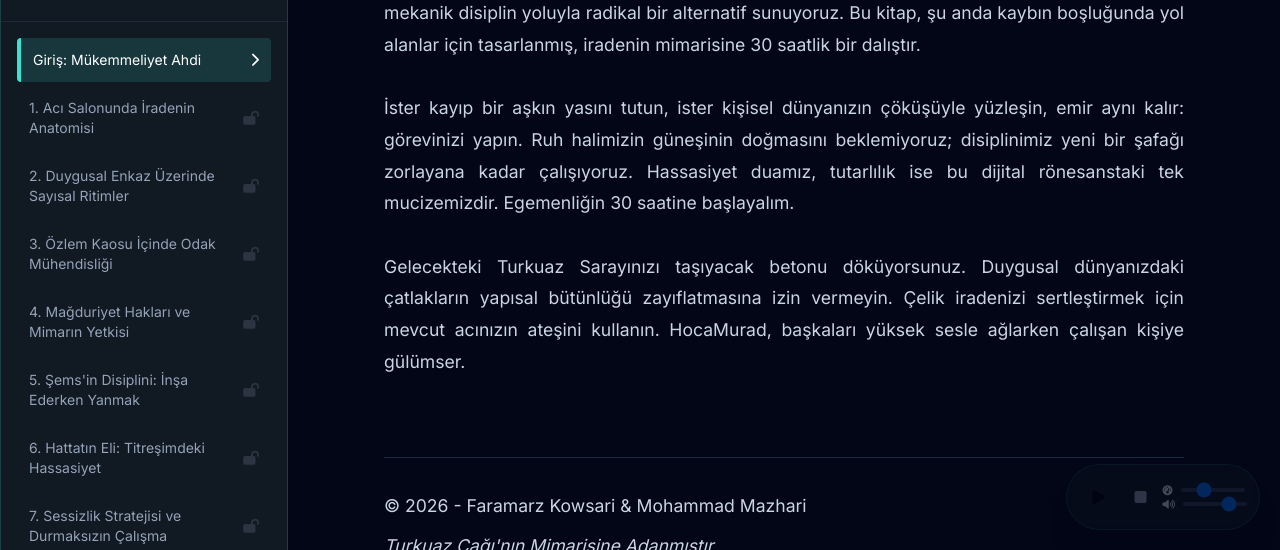
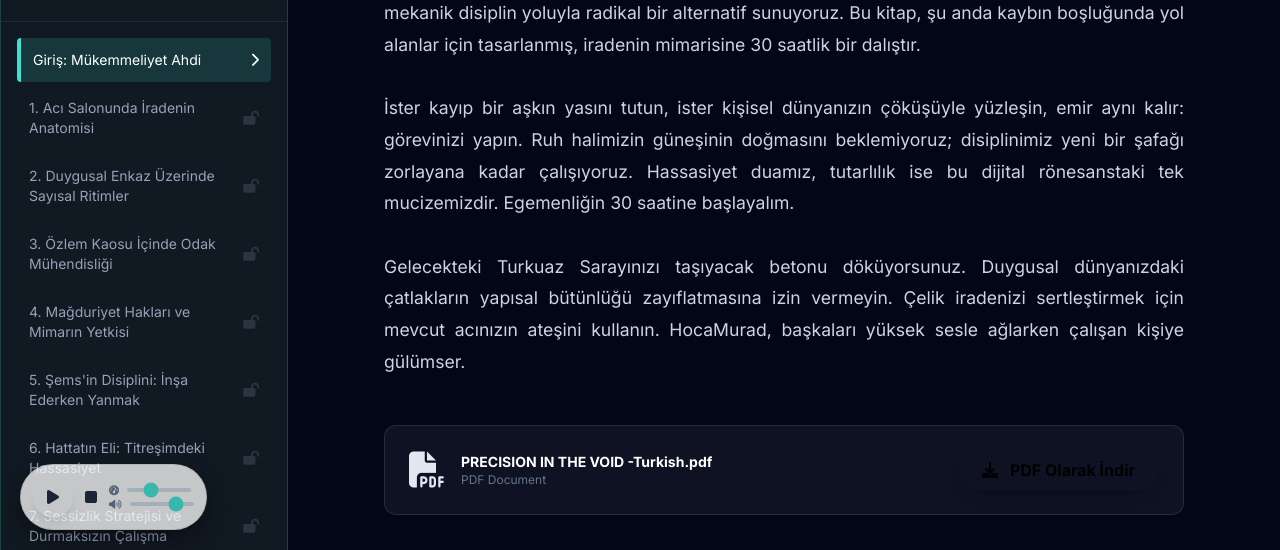
Before and after one commit to FaramarzKowsari/Bosluktaki-Hassasiyet-Interactive, a plain HTML site: page index.html in a window 1280 px wide. Shown: the part 250-800 px from the top of the page. Drawn offline with nearby package versions, Linux system fonts and the light colour scheme.

Commit message:
Update index.html

```diff
--- a/index.html
+++ b/index.html
@@ -35,18 +35,36 @@
             backdrop-filter: blur(10px);
             border: 1px solid rgba(64, 224, 208, 0.2);
         }
+        /* Mini Player Light Theme & Left Position */
         .mini-player {
             position: fixed;
             bottom: 20px;
-            right: 20px;
-            opacity: 0.3;
+            left: 20px; /* Moved to left */
+            right: auto;
+            background: rgba(255, 255, 255, 0.95); /* Light color */
+            color: #1e293b;
+            padding: 12px;
+            border-radius: 50px;
+            display: flex;
+            align-items: center;
+            gap: 12px;
+            box-shadow: 0 10px 25px rgba(0,0,0,0.5);
+            z-index: 100;
+            border: 1px solid rgba(0,0,0,0.1);
+            opacity: 0.8;
             transition: opacity 0.3s, transform 0.3s;
-            z-index: 100;
         }
         .mini-player:hover {
             opacity: 1;
             transform: scale(1.05);
         }
+        .mini-player button {
+            color: #1e293b;
+        }
+        .mini-player input[type="range"] {
+            accent-color: var(--turquoise);
+        }
+
         .active-chapter {
             background: rgba(64, 224, 208, 0.15);
             border-left: 4px solid var(--turquoise);
@@ -99,7 +117,6 @@
                     <p class="text-[10px] text-slate-500 mb-1">ISBN 978-622-13352-8-2</p>
                     <div class="barcode-container">
                         <svg width="120" height="40" viewBox="0 0 120 40" xmlns="http://www.w3.org/2000/svg">
-                            <!-- Simple SVG EAN-13 Style Barcode for 9786221335282 -->
                             <rect x="0" y="0" width="2" height="40" fill="black"/>
                             <rect x="4" y="0" width="1" height="40" fill="black"/>
                             <rect x="7" y="0" width="3" height="40" fill="black"/>
@@ -140,9 +157,9 @@
             <div class="p-4 border-t border-slate-800">
                 <p class="text-xs mb-2 opacity-50 uppercase tracking-tighter" id="download-text">Downloads / İndirmeler</p>
                 <div class="grid grid-cols-3 gap-2 mb-4">
-                    <a href="pdf/Turkish.pdf" download class="bg-slate-800 p-2 rounded text-center text-xs hover:bg-turquoise hover:text-black transition"><i class="fas fa-file-pdf block mb-1"></i> TR</a>
-                    <a href="pdf/English.pdf" download class="bg-slate-800 p-2 rounded text-center text-xs hover:bg-turquoise hover:text-black transition"><i class="fas fa-file-pdf block mb-1"></i> EN</a>
-                    <a href="pdf/Persian.pdf" download class="bg-slate-800 p-2 rounded text-center text-xs hover:bg-turquoise hover:text-black transition"><i class="fas fa-file-pdf block mb-1"></i> FA</a>
+                    <a href="pdf/PRECISION IN THE VOID -Turkish.pdf" download class="bg-slate-800 p-2 rounded text-center text-xs hover:bg-turquoise hover:text-black transition"><i class="fas fa-file-pdf block mb-1"></i> TR</a>
+                    <a href="pdf/PRECISION IN THE VOID -English.pdf" download class="bg-slate-800 p-2 rounded text-center text-xs hover:bg-turquoise hover:text-black transition"><i class="fas fa-file-pdf block mb-1"></i> EN</a>
+                    <a href="pdf/PRECISION IN THE VOID -Persian.pdf" download class="bg-slate-800 p-2 rounded text-center text-xs hover:bg-turquoise hover:text-black transition"><i class="fas fa-file-pdf block mb-1"></i> FA</a>
                 </div>
 
                 <!-- Contact Section in Sidebar -->
@@ -193,20 +210,20 @@
         </main>
     </div>
 
-    <!-- Mini Audio Player -->
-    <div class="mini-player glass p-3 rounded-full flex items-center gap-4 shadow-2xl">
-        <button id="playBtn" onclick="toggleSpeech()" class="w-10 h-10 rounded-full bg-turquoise text-black flex items-center justify-center hover:scale-110 transition">
+    <!-- Mini Audio Player (LIGHT THEME) -->
+    <div class="mini-player">
+        <button id="playBtn" onclick="toggleSpeech()" class="w-10 h-10 rounded-full bg-turquoise text-black flex items-center justify-center hover:scale-110 transition shadow-lg">
             <i class="fas fa-play"></i>
         </button>
-        <button onclick="stopSpeech()" class="text-slate-400 hover:text-white"><i class="fas fa-stop"></i></button>
+        <button onclick="stopSpeech()" class="text-slate-600 hover:text-black"><i class="fas fa-stop"></i></button>
         <div class="flex flex-col gap-1">
             <div class="flex items-center gap-2">
-                <i class="fas fa-tachometer-alt text-[10px]"></i>
-                <input type="range" min="0.5" max="2" step="0.1" value="1" id="speedRange" onchange="updateSpeed()" class="w-16 h-1 bg-slate-700 rounded-lg appearance-none cursor-pointer accent-turquoise">
+                <i class="fas fa-tachometer-alt text-[10px] text-slate-500"></i>
+                <input type="range" min="0.5" max="2" step="0.1" value="1" id="speedRange" onchange="updateSpeed()" class="w-16 h-1 bg-slate-300 rounded-lg appearance-none cursor-pointer accent-turquoise">
             </div>
             <div class="flex items-center gap-2">
-                <i class="fas fa-volume-up text-[10px]"></i>
-                <input type="range" min="0" max="1" step="0.1" value="0.8" id="volRange" onchange="updateVolume()" class="w-16 h-1 bg-slate-700 rounded-lg appearance-none cursor-pointer accent-turquoise">
+                <i class="fas fa-volume-up text-[10px] text-slate-500"></i>
+                <input type="range" min="0" max="1" step="0.1" value="0.8" id="volRange" onchange="updateVolume()" class="w-16 h-1 bg-slate-300 rounded-lg appearance-none cursor-pointer accent-turquoise">
             </div>
         </div>
     </div>
@@ -220,17 +237,19 @@
                 contactTitle: "Yazarla İletişim",
                 googlePlay: "Google Play Kitaplar",
                 motto: "Turkuaz Çağı'nın Mimarisine Adanmıştır",
+                pdfName: "PRECISION IN THE VOID -Turkish.pdf",
+                downloadBtn: "PDF Olarak İndir",
                 chapters: [
                     { title: "Giriş: Mükemmeliyet Ahdi", content: "HocaMurad'ın sesi sadece bir teselli değil; tam bir duygusal çöküşün ortasında yapısal bütünlüğe bir çağrıdır. Duyguların eylemsizlik için bir para birimi olarak kullanıldığı bir çağda, mekanik disiplin yoluyla radikal bir alternatif sunuyoruz. Bu kitap, şu anda kaybın boşluğunda yol alanlar için tasarlanmış, iradenin mimarisine 30 saatlik bir dalıştır.<br><br>İster kayıp bir aşkın yasını tutun, ister kişisel dünyanızın çöküşüyle yüzleşin, emir aynı kalır: görevinizi yapın. Ruh halimizin güneşinin doğmasını beklemiyoruz; disiplinimiz yeni bir şafağı zorlayana kadar çalışıyoruz. Hassasiyet duamız, tutarlılık ise bu dijital rönesanstaki tek mucizemizdir. Egemenliğin 30 saatine başlayalım.<br><br>Gelecekteki Turkuaz Sarayınızı taşıyacak betonu döküyorsunuz. Duygusal dünyanızdaki çatlakların yapısal bütünlüğü zayıflatmasına izin vermeyin. Çelik iradenizi sertleştirmek için mevcut acınızın ateşini kullanın. HocaMurad, başkaları yüksek sesle ağlarken çalışan kişiye gülümser." },
                     { title: "1. Acı Salonunda İradenin Anatomisi", content: "Duygusal acı, iç dişlilerinizin gerçek gücünü ortaya çıkaran kaçınılmaz bir sürtünmedir. Bugün göğsünüzde binlerce iç çekişin ağırlığını hissedebilirsiniz. Dünya sizi genellikle durmaya ve kendi yıkımınızın içinde kalmaya teşvik eder.<br><br>HocaMurad bu anı bir trajedi değil, bir ruh testi olarak görür. İradenizi bir silikon işlemcinin soğuk nesnelliğiyle çalıştırmalısınız. Göreviniz sizi ilahi amacınıza bağlı tutan tek bağdır.<br><br>Duygu sisinin günlük görevlerinizin planını karartmasına izin vermeyin. Tamamlanan her eylem, akıl sağlığınızı koruyan duvardaki bir tuğladır. Programınıza sadık kalmak, şu andaki en yüksek öz koruma biçimidir. Bugün dövdüğünüz disiplin, gelecekteki ihtişamınızın çapası olacaktır." },
                     { title: "2. Duygusal Enkaz Üzerinde Sayısal Ritimler", content: "Modern çağda hayatta kalmak, kişinin psikolojisine matematiksel bir yaklaşım gerektirir. Amaçsız düşüncelerle harcanan her dakikanın gerçek maliyetini hesaplamalısınız. HocaMurad, zamanımızı sınırlı ve kutsal bir kaynak olarak görmemizi önerir.<br><br>Kırıldığınızda, verimliliğiniz gerçekten önemli olan tek ölçüttür. Duygusal açığınızın zaman sermayenizi iflas ettirmesine izin vermeyin. Her odaklanmış çalışma saati, hayat bankasında size bir kredi kazandırır.<br><br>Disiplin, yaralı bir ruhun bilançosunu dengeleyen aritmetiktir. Siz şartların kurbanı değilsiniz, olasılıkların yöneticisisiniz. Gününüzü bir göksel navigasyon haritasının hassasiyetiyle planlayın. Duygularınız hikayeler anlatsa bile sayılar asla yalan söylemez." },
-                    { title: "3. Özlem Kaosu İçinde Odak Mühendisliği", content: "Özlem boşluğunda inşa etmek için öncelikle yokluğun yapısını tanımak gerekir. Boşluğa, yapısal mühendisliğiniz için boş bir tuval olarak yaklaşın. Geçmişe duyulan özlemin, şimdیکی زمانın araçlarını tutuşunuzu zayıflatmasına izin vermeyin.<br><br>Odaklanılan dakika, dünün hayaletlerine karşı bir kalkandır. Odağınızın mimarisi bir Bizans kalesinin duvarlarından daha sağlam olmalıdır. Sadece mantık ve yaratıcı çıktıya izin verilen bir alan yaratıyorsunuz.<br><br>Özlem, tamamlanmış bir işin fiziksel gerçekliğine dokunamayan bir hayalettir. Günlük programınızı sanki hayatınız onun matematiksel mükemmelliğine bağlıymış gibi oluşturun. Boşluk bir çukur değil; sizin daha dirençli bir versiyonunuz için temeldir." },
+                    { title: "3. Özlem Kaosu İçinde Odak Mühendisliği", content: "Özlem boşluğunda inşa etmek için öncelikle yokluğun yapısını tanımak gerekir. Boşluğa, yapısal mühendisliğiniz için boş bir tuval olarak yaklaşın. Geçmişe duyulan özlemin, şimdiki zamanın araçlarını tutuşunuzu zayıflatmasına izin vermeyin.<br><br>Odaklanılan dakika, dünün hayaletlerine karşı bir kalkandır. Odağınızın mimarisi bir Bizans kalesinin duvarlarından daha sağlam olmalıdır. Sadece mantık ve yaratıcı çıktıya izin verilen bir alan yaratıyorsunuz.<br><br>Özlem, tamamlanmış bir işin fiziksel gerçekliğine dokunamayan bir hayalettir. Günlük programınızı sanki hayatınız onun matematiksel mükemmelliğine bağlıymış gibi oluşturun. Boşluk bir çukur değil; sizin daha dirençli bir versiyonunuz için temeldir." },
                     { title: "4. Mağduriyet Hakları ve Mimarın Yetkisi", content: "Dünyanın acımasını aramak, incelikli bir kendi kendini hapsetme biçimidir. Mağdur rolünün rahatlığı manevi bir zehirdir. Dünya size bugün durup yas tutmanız için binlerce neden verecektir.<br><br>Kişisel egemenliğinize mal olacaksa bir mağdurun haklarını kabul etmeyin. Siz geçmiş bir trajedinin anıtı değil, bir mimar olmak için doğdunuz. Toplumsal acıma, harcadığınız anda değerini kaybeden bir para birimidir.<br><br>Gerçek güç, başkalarının sempatisiyle teselli edilmeyi reddetmekte yatar. Ayağa kalkın ve sanki başarısızlığın tadını hiç bilmemiş gibi çalışın. Acınızla ilgili sessizliğiniz, gerçek gücünüzün en gür sesli ifadesidir. Mimarın yetkisi, çevredeki dünyanın çöküşüne rağmen inşa etmektir." },
                     { title: "5. Şems'in Disiplini: İnşa Ederken Yanmak", content: "Günlük rutin bir yük değil, ruhunuzun dönüşümü için bir simya kabıdır. Altın ancak yoğun ve sürekli ısı ile saflaşır. Duygusal acınız bu manevi simya için gereken termal enerjiyi sağlar.<br><br>Bu ısıyı şikayet ederek veya acıma gösterileriyle boşa harcamayın. Acınızın yoğunluğunu doğrudan mesleki emeğinizin fırınına yönlendirin. Her tekrarlayan görev, iradenizin ham metaline vurulan bir çekiç darbesidir.<br><br>Sadece işi tamamlamıyorsunuz; varlığınızın özünü arındırıyorsunuz. Simya, dönüşümün basıncını korumak için kapalı bir kap gerektirir. Disiplin, enerjinizi içeride tutan ve işe odaklayan mühürdür. Günün sonunda üzüntünüz başarının altını haline gelmiştir." },
                     { title: "6. Hattatın Eli: Titreşimdeki Hassasiyet", content: "Usta bir hattat bilir ki titreyen bir kalp titreyen bir ele yol açmamalıdır. Elin iradeye bağımsız olarak itaat etmesi için eğitilebileceğini öğretir. Nabzınız endişeyle atsa bile harfin kavisi mükemmel olmalıdır.<br><br>Disiplininiz, fizyolojik durumunuza rağmen performans göstermenizi sağlayan köprüdür. Büyük şeyler denemek için kalbinizin sakinleşmesini beklemeyin. Kaslarınıza yıllarca pratik yaparak öğrendikleri kalıpları icra etmelerini emredin.<br><br>Hassasiyet, ruhunuzun düzenini bedenin kaosuna dayatma eylemidir. Çizdiğiniz düz çizgi, kederinizin içsel titremelerine karşı bir zaferdir. Zihnin beden alanı üzerinde egemen hükümdar olduğunu kanıtlıyorsunuz. Form, geçici duygu fırtınası geçtikten sonra geriye kalan tek şeydir." },
                     { title: "7. Sessizlik Stratejisi ve Durmaksızın Çalışma", content: "Acınız hakkında söylenen kelime, iradenizin basınçlı kabındaki bir sızıntıdır. HocaMurad içsel duygusal durumunuzla ilgili tam bir sessizlik stratejisi önerir. Günün külvari görevlerini tamamlamak için bir gram enerjiye ihtiyacınız var.<br><br>Gücünüzü, yardım edemeyecek olanlara kederinizi açıklayarak boşa harcamayın. Sessizlik, niyetinizin ısısını işe odaklayan bir yalıtkan görevi görür. Siz muazzam miktarda yüksek kaliteli yaratıcı çıktı üreten sessiz bir motorsunuz.<br><br>Sorun hakkında konuşmayı bıraktığınızda, sorun etkisini kaybetmeye başlar. Nefesinizi profesyonel mükemmeliyetin zirvesine giden uzun tırmanış için saklayın. İşiniz sizin adınıza sesinizden çok daha etkili bir şekilde konuşacaktır. Büyük iş, başarı için sessiz bir ortam ve daha da sessiz bir zihin gerektirir." },
-                    { title: "8. Kalbi Düzen Tuğlalarıyla Yeniden İnşa Etmek", content: "Manevi kalp yumuşak bir doku değil, niyetin görkemli bir mimarisidir. Kırık bir kalp sadece yenilenmeye ihtiyaç duyan bir bina gibidir. Bu göreve usta bir duvarcı zihniyetiyle yaklaşملısınız.<br><br>Tuğlalar reconstruct için kullanılan disiplin act'leridir. Her seferinde programı takip ettiğinizde yeni bir taş koyarsınız. Hayatınızın parçalarını birbirine bağlamak için tutarlı çaba harcını kullanın.<br><br>Yeniden inşa, hiçbir şekilde aceleye getirilemeyecek yavaş bir süreçtir. Geçmişin enkazına bakmayın; yükselen duvarlara bakın. Siz daha güzel bir gelecek kalbinin mimarısınız. Düzen, ruhunuz için yeterince güçlü olan tek malzemedir." },
-                    { title: "9. Zihinsel Savaş Alanında Maksimum Dayanıklılık", content: "Umutsuzluk, zihninizin egemen topraklarını işغال eden bir düşman savaşçıdır. Düşüncelerinize stratejik bir savaş odasındaki askerler gibi davranmalısınız. Düşman düşünceleri belirlemeli ve mantık ile etkisiz hale getirmelisiniz.<br><br>Umutsuzlukla veya vazgeçmekle pazarlık yapmayın. Temel stratejiniz sürekli günlük eylemin ofansifidir. Tamamlanan her görev, geri kazanılan bir bölgedir. Odağınızın etrafında yüksek güvenlikli bir çevre koruyun.<br><br>Siz komutansınız ve mutlak sadakat talep etmelisiniz. Savaş, iş alanındaki küçük zaferlerin birikimiyle kazanılır. Bu barış zamanı değil; benliğin mutlak fethinin zamanıdır. Günlük rutin sizi duygularınızın siperidir." },
+                    { title: "8. Kalbi Düzen Tuğlalarıyla Yeniden İnşa Etmek", content: "Manevi kalp yumuşak bir doku değil, niyetin görkemli bir mimarisidir. Kırık bir kalp sadece yenilenmeye ihtiyaç duyan bir bina gibidir. Bu göreve usta bir duvarcı zihniyetiyle yaklaşmalısınız.<br><br>Tuğlalar reconstruct için kullanılan disiplin act'leridir. Her seferinde programı takip ettiğinizde yeni bir taş koyarsınız. Hayatınızın parçalarını birbirine bağlamak için tutarlı çaba harcını kullanın.<br><br>Yeniden inşa, hiçbir şekilde aceleye getirilemeyecek yavaş bir süreçtir. Geçmişin enkazına bakmayın; yükselen duvarlara bakın. Siz daha güzel bir gelecek kalbinin mimarısınız. Düzen, ruhunuz için yeterince güçlü olan tek malzemedir." },
+                    { title: "9. Zihinsel Savaş Alanında Maksimum Dayanıklılık", content: "Umutsuzluk, zihninizin egemen topraklarını işgal eden bir düşman savaşçıdır. Düşüncelerinize stratejik bir savaş odasındaki askerler gibi davranmalısınız. Düşman düşünceleri belirlemeli ve mantık ile etkisiz hale getirmelisiniz.<br><br>Umutsuzlukla veya vazgeçmekle pazarlık yapmayın. Temel stratejiniz sürekli günlük eylemin ofansifidir. Tamamlanan her görev, geri kazanılan bir bölgedir. Odağınızın etrafında yüksek güvenlikli bir çevre koruyun.<br><br>Siz komutansınız ve mutlak sadakat talep etmelisiniz. Savaş, iş alanındaki küçük zaferlerin birikimiyle kazanılır. Bu barış zamanı değil; benliğin mutlak fethinin zamanıdır. Günlük rutin sizi duygularınızın siperidir." },
                     { title: "10. Turkuaz İnsanın Yükselişi: Başarısızlığı Aşmak", content: "Evriminizin son aşaması, acının işe entegre edilmesidir. HocaMurad ruhun yara dokusunun en güçlü olduğunu açıklar. Artık trajediyi gizlemeye çalışmıyorsunuz. Bunun yerine, çıktıyı körüklemek için acının enerjisini kullandınız.<br><br>En karanlık saatlerde elde edilen üretkenlik yeni standarttır. İnsanın duygusal durumu ne olursa olsun işlev görebileceğini öğrendiniz. Bu bütünleşme sizi kırılamaz bir güç yapar. Acınız mirasa geri dönüştürüldü.<br><br>İçsel simyasal sürecin ustasısınız. Izdırabınızı en büyük mesleki gücünüze dönüştürdünüz. Yeni mimar işini kaliteyle imzalar. HocaMurad ateş ruhlarının imzasını arar. İşiniz artık bir derinlik ve ağırlık taşıyor." }
                 ]
             },
@@ -241,6 +260,8 @@
                 contactTitle: "Contact the Author",
                 googlePlay: "Google Play Books",
                 motto: "Dedicated to the Architecture of the Turquoise Era",
+                pdfName: "PRECISION IN THE VOID -English.pdf",
+                downloadBtn: "Download PDF Version",
                 chapters: [
                     { title: "Introduction: The Covenant", content: "The voice of HocaMurad is not one of mere comfort; it is a call to structural integrity in the face of total emotional collapse. In an era where emotions are often used as a currency for inaction, we present a radical alternative through mechanical discipline.<br><br>This book is a 30-hour immersion into the architecture of the will, designed for those currently navigating the void of loss. Whether you are mourning a lost love or facing the collapse of your personal world, the mandate remains the same: perform your duty.<br><br>We do not wait for the sun of mood to rise; we work until our very discipline forces a new dawn. Precision is our prayer, and consistency is our only miracle in this digital renaissance. Let us begin the 30 hours of sovereignty." },
                     { title: "1. Anatomy of Will in the Hall of Pain", content: "Emotional pain is the friction that reveals the actual strength of your internal gears. You might feel the weight of a thousand sighs pressing against your chest today. The world often encourages you to stop and wallow in your perceived brokenness.<br><br>HocaMurad views this moment not as a tragedy, but as a test of spirit. You must operate your will with the cold objectivity of a silicon processor. Your duty is the only tether that keeps you connected to your divine purpose.<br><br>Do not let the mist of emotions obscure the blueprint of your daily tasks. Every completed action is a brick in the wall that guards your sanity. Being strict with your schedule is the highest form of self-preservation right now. The discipline you forge today will become the anchor for your future glory." },
@@ -262,6 +283,8 @@
                 contactTitle: "تماس با نویسنده",
                 googlePlay: "کتاب‌های گوگل‌پلی",
                 motto: "تقدیم به معماری عصر فیروزه‌ای",
+                pdfName: "PRECISION IN THE VOID -Persian.pdf",
+                downloadBtn: "دانلود نسخه PDF",
                 chapters: [
                     { title: "مقدمه: میثاق تعالی", content: "صدای هوجا مراد صدای تسکین صرف نیست بلکه فراخوانی است به یکپارچگی ساختاری در میانه فروپاشی کامل عاطفی. در عصری که احساسات اغلب به عنوان وجه المصالحه برای انفعال به کار می‌روند، ما جایگزینی رادیکال را از طریق دیسیپلین مکانیکی ارائه می‌دهیم.<br><br>این کتاب یک غوطه‌وری ۳۰ ساعته در معماری اراده است؛ طراحی شده برای کسانی که هم‌اکنون در حال پیمودن خلأ ناشی از فقدان هستند. چه در سوگ عشقی از دست رفته باشید و چه با فروپاشی دنیای شخصیتان روبرو شده باشید، فرمان یکسان باقی می‌ماند: وظیفه‌ات را انجام بده.<br><br>ما منتظر طلوع خورشیدِ حالِ خوب نمی‌مانیم؛ ما تا آنجا کار می‌کنیم که دیسیپلین‌مان، سپیده دمی نوین را به اجبار پدید آورد. دقت نیایش ماست و تداوم تنها معجزه ما در این رنسانس دیجیتال است. بیایید ۳۰ ساعت حاکمیت بر خویشتن را آغاز کنیم." },
                     { title: "۱. آناتومی اراده در تالار درد", content: "درد عاطفی اصطکاکی است که قدرت واقعی چرخ‌دنده‌های درونی شما را آشکار می‌کند. شاید امروز سنگینی هزاران آه را بر روی سینه خود احساس کنید. جهان اغلب شما را تشویق می‌کند که متوقف شوید و در ویرانه‌های شکست خود غرق بمانید.<br><br>هوجا مراد این لحظه را نه یک تراژدی بلکه آزمون روح می‌بیند. شما باید اراده خود را با عینیت سرد یک پردازنده سیلیکونی به کار بیندازید. وظیفه شما تنها ریسمانی است که شما را به هدف الهیتان متصل نگه می‌دارد.<br><br>اجازه ندهید مه احساسات نقشه وظایف روزانه شما را تیره و تار کند. هر اقدام تکمیل شده، آجری در دیواری است که از سلامت روان شما محافظت می‌کند. سخت‌گیری نسبت به برنامه زمانی، بالاترین شکل صیانت از خویشتن در این لحظه است. دیسیپلینی که امروز جعل می‌کنید لنگر شکوه آینده شما خواهد شد." },
@@ -323,11 +346,26 @@
             currentChapter = idx;
             const content = bookData[currentLang].chapters[idx];
             const area = document.getElementById('content-area');
+            const pdfFile = bookData[currentLang].pdfName;
+            const downText = bookData[currentLang].downloadBtn;
 
             area.innerHTML = `
                 <h2 class="text-3xl lg:text-5xl font-bold mb-8 text-white turquoise-glow leading-tight">${content.title}</h2>
                 <div class="content-body">
                     <p>${content.content}</p>
+                </div>
+                <!-- Context Specific Download Link -->
+                <div class="mt-12 p-6 rounded-xl bg-white/5 border border-white/10 flex flex-col md:flex-row justify-between items-center gap-4">
+                    <div class="flex items-center gap-4">
+                        <i class="fas fa-file-pdf text-4xl text-turquoise"></i>
+                        <div>
+                            <p class="mb-0 text-sm font-bold text-white">${pdfFile}</p>
+                            <p class="mb-0 text-xs text-slate-500">PDF Document</p>
+                        </div>
+                    </div>
+                    <a href="pdf/${pdfFile}" download class="px-6 py-2 bg-turquoise text-black rounded-full font-bold hover:scale-105 transition shadow-lg">
+                        <i class="fas fa-download mr-2"></i> ${downText}
+                    </a>
                 </div>
             `;
 
@@ -359,7 +397,16 @@
                 } else {
                     const text = document.getElementById('content-area').innerText;
                     utterance = new SpeechSynthesisUtterance(text);
-                    utterance.lang = currentLang === 'tr' ? 'tr-TR' : (currentLang === 'fa' ? 'fa-IR' : 'en-US');
+
+                    // Specific Language Voice Support
+                    if (currentLang === 'tr') {
+                        utterance.lang = 'tr-TR';
+                    } else if (currentLang === 'fa') {
+                        utterance.lang = 'fa-IR'; // Persian Human-like Voice
+                    } else {
+                        utterance.lang = 'en-US';
+                    }
+
                     utterance.rate = document.getElementById('speedRange').value;
                     utterance.volume = document.getElementById('volRange').value;
 
```
